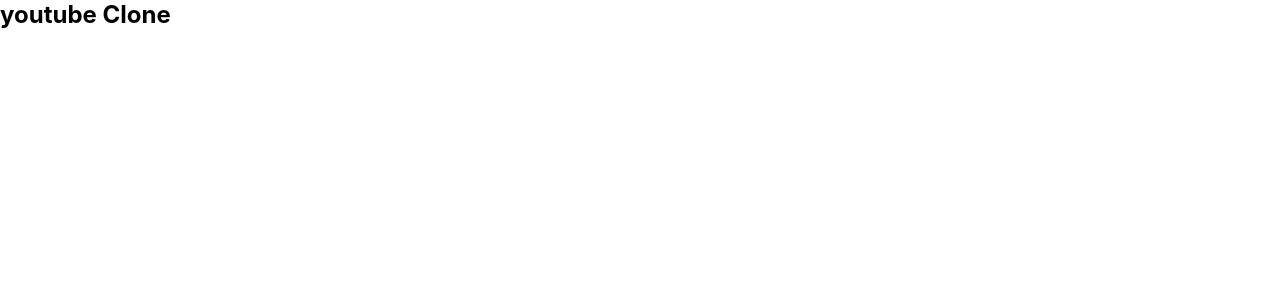
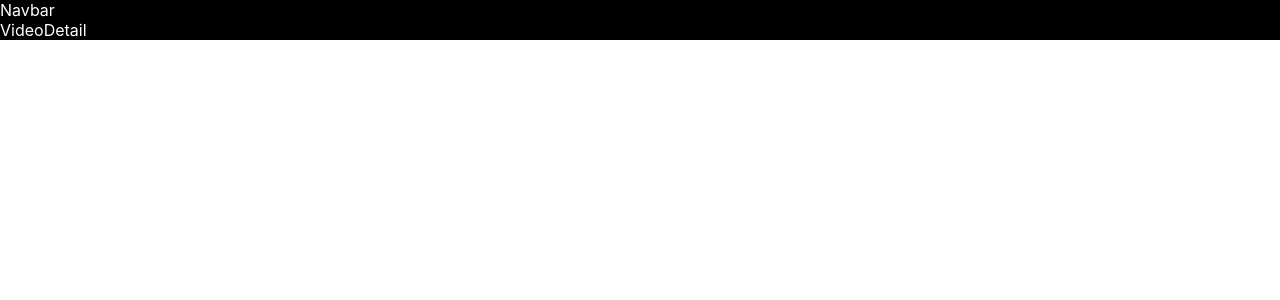
Before and after one commit to w3villa-rahul-jain/youtube-clone-app, a React (Create React App) app: page /video/1 in a window 1280 px wide. Shown: the top 300 px of the page. Built offline with nearby package versions, Linux system fonts and the light colour scheme.

Commit message:
add routes and components

```diff
--- a/src/App.js
+++ b/src/App.js
@@ -1,10 +1,26 @@
+import { BrowserRouter, Routes, Route } from 'react-router-dom'
 import './App.css';
+import { Box } from "@mui/material"
+import Navbar from './components/Navbar';
+import Feed from './components/Feed';
+import VideoDetail from './components/VideoDetail';
+import ChannelDetail from './components/ChannelDetail';
+import SearchFeed from './components/SearchFeed';
+
 
 function App() {
   return (
-    <div className="App">
-      <h2>youtube Clone</h2>
-    </div>
+    <BrowserRouter>
+      <Box sx={{backgroundColor: "black", color: "white"}}>
+        <Navbar />
+        <Routes>
+          <Route path="/" element={<Feed />} />
+          <Route path="/video/:id" element={<VideoDetail />} />
+          <Route path="/channel/:id" element={<ChannelDetail />} />
+          <Route path="/search/:searchTerm" element={<SearchFeed />} />
+        </Routes>
+      </Box>
+    </BrowserRouter>
   );
 }
 
--- /dev/null
+++ b/src/components/ChannelDetail.js
@@ -0,0 +1,9 @@
+import React from 'react'
+
+const ChannelDetail = () => {
+  return (
+    <div>ChannelDetail</div>
+  )
+}
+
+export default ChannelDetail
--- /dev/null
+++ b/src/components/Feed.js
@@ -0,0 +1,9 @@
+import React from 'react'
+
+const Feed = () => {
+  return (
+    <div>Feed</div>
+  )
+}
+
+export default Feed
--- /dev/null
+++ b/src/components/Navbar.js
@@ -0,0 +1,9 @@
+import React from 'react'
+
+const Navbar = () => {
+  return (
+    <div>Navbar</div>
+  )
+}
+
+export default Navbar
--- /dev/null
+++ b/src/components/SearchFeed.js
@@ -0,0 +1,9 @@
+import React from 'react'
+
+const SearchFeed = () => {
+  return (
+    <div>SearchFeed</div>
+  )
+}
+
+export default SearchFeed
--- /dev/null
+++ b/src/components/VideoDetail.js
@@ -0,0 +1,9 @@
+import React from 'react'
+
+const VideoDetail = () => {
+  return (
+    <div>VideoDetail</div>
+  )
+}
+
+export default VideoDetail
```
Also changed, not shown: src/App.css (line endings or trailing spaces).
